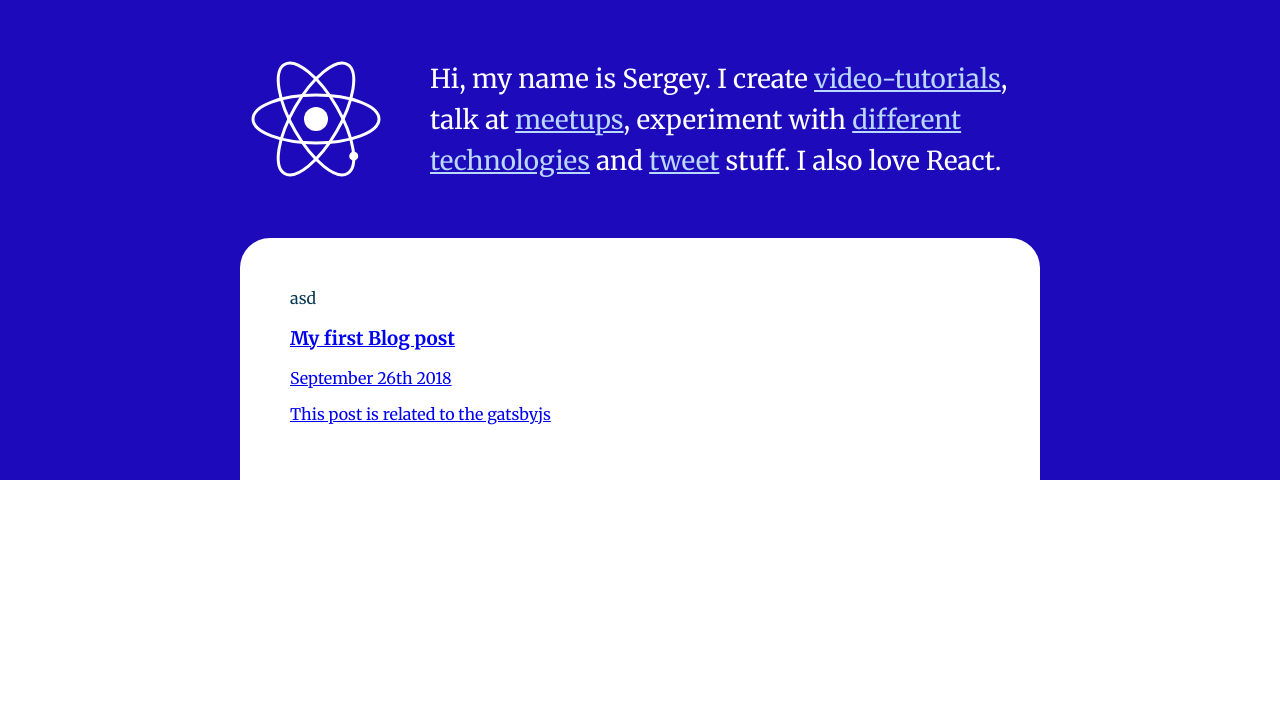
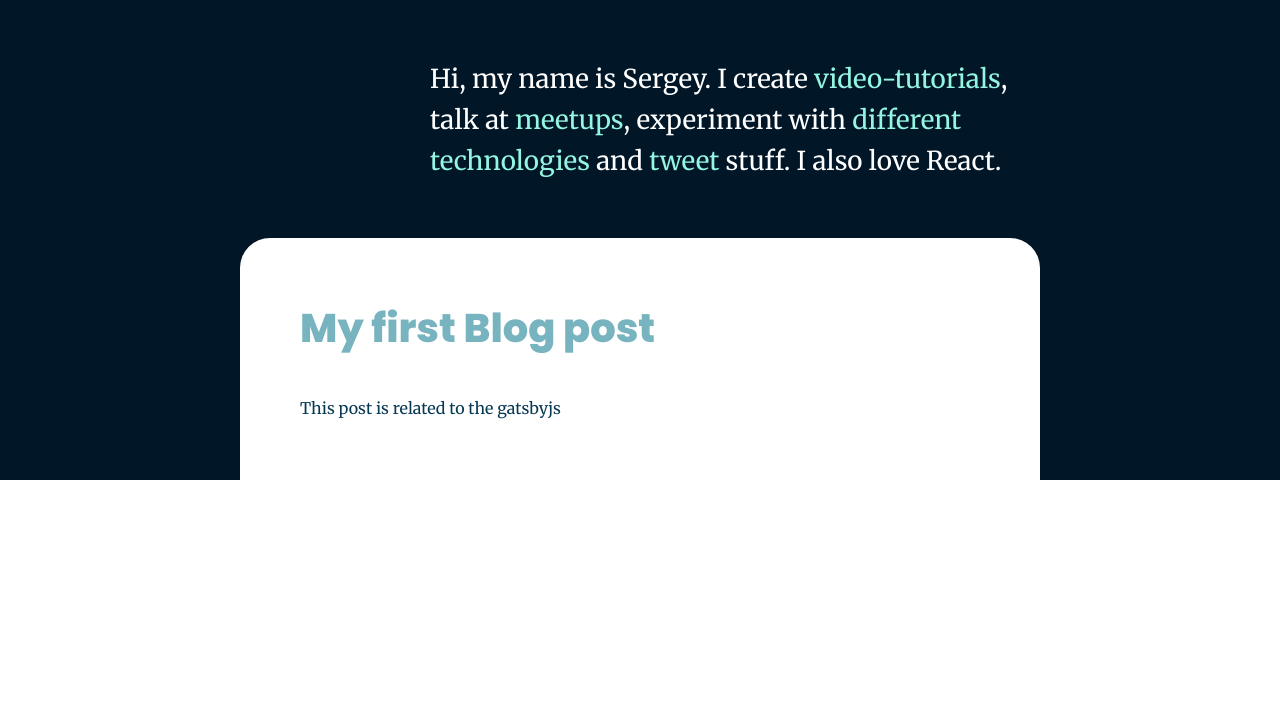
Before and after one commit to latviancoder/staleclosures.dev, a Gatsby site: page / in a window 1280 px wide. Built offline with nearby package versions, Linux system fonts and the light colour scheme; Gatsby itself is replaced by a stand-in of ours; a web font is replaced by a local one.

Commit message:
update design

```diff
--- a/gatsby-browser.js
+++ b/gatsby-browser.js
@@ -4,4 +4,5 @@
  * See: https://www.gatsbyjs.org/docs/browser-apis/
  */
 
-// You can delete this file if you're not using it
+// require('prismjs/themes/prism-okaidia.css');
+// require('prism-themes/themes/prism-atom-dark.css');
--- a/gatsby-config.js
+++ b/gatsby-config.js
@@ -1,7 +1,7 @@
 module.exports = {
   siteMetadata: {
-    title: `Sergey Ryzhov`,
-    description: `Sergey Ryzhov`,
+    title: `Stale Closures`,
+    description: `Stale Closures`,
     author: `@latviancoder`,
   },
   plugins: [
@@ -25,10 +25,26 @@ module.exports = {
         background_color: `#663399`,
         theme_color: `#663399`,
         display: `minimal-ui`,
-        icon: `src/images/gatsby-icon.png`, // This path is relative to the root of the site.
+        icon: `src/images/favicon.png`, // This path is relative to the root of the site.
       },
     },
-    `gatsby-transformer-remark`,
+    {
+      resolve: `gatsby-transformer-remark`,
+      options: {
+        plugins: [
+          {
+            resolve: `gatsby-remark-prismjs`,
+            options: {
+              classPrefix: "language-",
+              inlineCodeMarker: null,
+              aliases: {},
+              showLineNumbers: false,
+              noInlineHighlight: false,
+            },
+          },
+        ],
+      },
+    },
     'gatsby-plugin-offline',
     {
       resolve: `gatsby-source-filesystem`,
@@ -37,6 +53,7 @@ module.exports = {
         name: "pages",
       },
     },
+    'gatsby-plugin-layout'
     // this (optional) plugin enables Progressive Web App + Offline functionality
     // To learn more, visit: https://gatsby.app/offline
     // 'gatsby-plugin-offline',
--- a/package.json
+++ b/package.json
@@ -9,14 +9,18 @@
     "d3-ease": "^1.0.5",
     "gatsby": "^2.1.4",
     "gatsby-image": "^2.0.29",
+    "gatsby-plugin-layout": "^1.0.13",
     "gatsby-plugin-manifest": "^2.0.17",
     "gatsby-plugin-offline": "^2.0.23",
     "gatsby-plugin-react-helmet": "^3.0.6",
     "gatsby-plugin-sharp": "^2.0.20",
     "gatsby-plugin-styled-components": "^3.0.5",
+    "gatsby-remark-prismjs": "^3.2.6",
     "gatsby-source-filesystem": "^2.0.27",
-    "gatsby-transformer-remark": "^2.3.4",
+    "gatsby-transformer-remark": "^2.3.8",
     "gatsby-transformer-sharp": "^2.1.13",
+    "prism-themes": "^1.0.1",
+    "prismjs": "^1.15.0",
     "prop-types": "^15.7.2",
     "react": "^16.8.2",
     "react-dom": "^16.8.2",
--- a/src/components/bg/fixed-bg.js
+++ b/src/components/bg/fixed-bg.js
@@ -12,7 +12,7 @@ const Bg = styled.div`
   right: 0;
   margin: auto;
   height: 60vh;
-  background: #1c0abb;
+  background: #011627;
   z-index: 0;
 `;
 
@@ -43,9 +43,15 @@ const DanContainer = styled.div`
   right: calc((100% - 800px)/4 - 5%);
 `;
 
+const Icons = styled.div`
+  display: none;
+  @media (min-width: 1500px) {
+    display: block;
+  }
+`;
 export default function FixedBg() {
   return <Bg>
-    {window.location.pathname !== '/' && <>
+    {window.location.pathname !== '/' && <Icons>
       <ComputerContainer>
         <Computer/>
       </ComputerContainer>
@@ -58,6 +64,6 @@ export default function FixedBg() {
       <DanContainer>
         <Dan/>
       </DanContainer>
-    </>}
+    </Icons>}
   </Bg>;
 }
--- a/src/components/header/description.js
+++ b/src/components/header/description.js
@@ -7,7 +7,7 @@ const Container = styled(animated.div)`
   line-height: 41px;
   color: #fff;
   a {
-    color: #BAD7FF;
+    color: #94f6e2;
   }
 `;
 
--- a/src/components/header/header.js
+++ b/src/components/header/header.js
@@ -1,4 +1,4 @@
-import React from 'react';
+import React, { memo } from 'react';
 import styled from 'styled-components';
 import { animated } from 'react-spring';
 
@@ -19,11 +19,13 @@ const Container = styled.header`
   padding:  50px 0;
 `;
 
-export default function Header() {
+const Header = memo(() => {
   return <Container>
     <Logo>
-      <ReactLogo/>
+      {/*<ReactLogo/>*/}
     </Logo>
     <Description/>
   </Container>;
-}
+});
+
+export default Header;
--- a/src/components/layout.js
+++ /dev/null
@@ -1,52 +0,0 @@
-import React, { useRef } from 'react';
-import styled, { createGlobalStyle } from 'styled-components';
-
-import SEO from './seo';
-import Header from './header/header';
-import FixedBg from './bg/fixed-bg';
-
-const GlobalStyle = createGlobalStyle`
-  body {
-    font-family: 'Merriweather', 'Georgia', serif;
-    color: #073953;
-  }
-  body, html {
-    margin: 0;
-  }
-  * {
-    box-sizing: border-box;
-  }
-`;
-
-const Container = styled.div`
-  position: relative;
-  max-width: 800px;
-  margin: 0 auto;
-`;
-
-const Main = styled.div`
-  background: #fff;
-  padding: 50px;
-  position: relative;
-  border-top-left-radius: 30px;
-  border-top-right-radius: 30px;
-  z-index: 1;
-`;
-
-function Layout({ children }) {
-  const containerRef = useRef(null);
-
-  return <>
-    <GlobalStyle/>
-    <SEO/>
-    <FixedBg/>
-    <Container ref={containerRef}>
-      <Header/>
-      <Main>
-        {children}
-      </Main>
-    </Container>
-  </>;
-}
-
-export default Layout;
--- a/src/components/seo.js
+++ b/src/components/seo.js
@@ -1,21 +1,21 @@
-import React from "react"
-import Helmet from "react-helmet"
-import { StaticQuery, graphql } from "gatsby"
+import React from "react";
+import Helmet from "react-helmet";
+import { StaticQuery, graphql } from "gatsby";
 
 function SEO({ description, lang, meta, keywords, title }) {
   return (
     <StaticQuery
       query={detailsQuery}
       render={data => {
-        const metaDescription =
-          description || data.site.siteMetadata.description
+        const metaTitle = title || data.site.siteMetadata.title;
+        const metaDescription = description || data.site.siteMetadata.description;
 
         return (
           <Helmet
             htmlAttributes={{
               lang,
             }}
-            title={data.site.siteMetadata.title}
+            title={metaTitle}
             meta={[
               {
                 name: `description`,
@@ -23,7 +23,7 @@ function SEO({ description, lang, meta, keywords, title }) {
               },
               {
                 property: `og:title`,
-                content: title,
+                content: metaTitle,
               },
               {
                 property: `og:description`,
@@ -43,7 +43,7 @@ function SEO({ description, lang, meta, keywords, title }) {
               },
               {
                 name: `twitter:title`,
-                content: title,
+                content: metaTitle,
               },
               {
                 name: `twitter:description`,
@@ -51,16 +51,17 @@ function SEO({ description, lang, meta, keywords, title }) {
               },
             ]}
           >
+            <link rel='stylesheet' href='https://cdn.jsdelivr.net/font-hack/2.020/fonts/woff2/hack-regular-webfont.woff2?v=2.020'/>
             <link href="https://fonts.googleapis.com/css?family=Merriweather:400,700" rel="stylesheet"/>
             <link href="https://fonts.googleapis.com/css?family=Poppins:800,900" rel="stylesheet"/>
           </Helmet>
-        )
+        );
       }}
     />
-  )
+  );
 }
 
-export default SEO
+export default SEO;
 
 const detailsQuery = graphql`
   query DefaultSEOQuery {
@@ -72,4 +73,4 @@ const detailsQuery = graphql`
       }
     }
   }
-`
+`;
--- /dev/null
+++ b/src/components/shared/heading.js
@@ -0,0 +1,10 @@
+import styled from 'styled-components';
+
+const Heading = styled.h1`
+  margin-top: 0;
+  font-family: 'Poppins', serif;
+  font-size: 40px;
+  font-weight: 800;
+`;
+
+export default Heading;
--- /dev/null
+++ b/src/layouts/index.js
@@ -0,0 +1,204 @@
+import React, { useRef } from 'react';
+import styled, { createGlobalStyle } from 'styled-components';
+import FixedBg from '../components/bg/fixed-bg';
+import Header from '../components/header/header';
+
+const GlobalStyle = createGlobalStyle`
+  body {
+    font-family: 'Merriweather', 'Georgia', serif;
+    color: #073953;
+  }
+  body, html {
+    margin: 0;
+  }
+  * {
+    box-sizing: border-box;
+  }
+  a {
+    color: #051153;
+    text-decoration: none;
+  }
+  .language-text {
+    font-family: 'Hack', monospace;
+    padding: .15em .3em .05em;
+    background: #e7f6f4;
+  }
+  .gatsby-highlight {
+    margin: 30px -20px;
+    //background: #282c34;
+    background: #011627;
+    border-radius: 10px;
+    -webkit-font-smoothing: antialiased;
+    -moz-osx-font-smoothing: grayscale;
+    text-rendering: optimizeLegibility;
+    font-variant-ligatures: contextual;
+    font-size: 14px;
+    font-family: 'Hack', monospace;
+    line-height: 1.5;
+    font-weight: 350;
+    color: #fff;
+    pre[class*="language-"]::-moz-selection, pre[class*="language-"] ::-moz-selection,
+    code[class*="language-"]::-moz-selection, code[class*="language-"] ::-moz-selection {
+        color: inherit;
+        background: rgba(33,66,131,.85);
+    }
+
+    pre[class*="language-"]::selection, pre[class*="language-"] ::selection,
+    code[class*="language-"]::selection, code[class*="language-"] ::selection {
+        color: inherit;
+        background: rgba(33,66,131,.85);
+    }
+
+    /* Code blocks */
+    pre[class*="language-"] {
+      padding: 20px;
+      margin: 0;
+      overflow: auto;
+    }
+
+    .token.comment,
+    .token.prolog,
+    .token.cdata {
+      color: #808080;
+    }
+
+    .token.delimiter,
+    .token.boolean,
+    .token.keyword,
+    .token.selector,
+    .token.important,
+    .token.atrule {
+      color: #9abeff;
+    }
+
+    .token.operator,
+    .token.punctuation,
+    .token.attr-name {
+        color: #e189ff;
+    }
+
+    .token.tag,
+    .token.tag .punctuation,
+    .token.doctype,
+    .token.builtin {
+        color: #e8bf6a;
+    }
+
+    .token.entity,
+    .token.number,
+    .token.symbol {
+        color: #6897bb;
+    }
+
+    .token.property,
+    .token.constant,
+    .token.variable {
+        color: #9876aa;
+    }
+
+    .token.string,
+    .token.char {
+      color: #ADDB67;
+    }
+
+    .token.attr-value,
+    .token.attr-value .punctuation {
+        color: #a5c261;
+    }
+    .token.attr-value .punctuation:first-child {
+        color: #a9b7c6;
+    }
+
+    .token.url {
+      color: #287bde;
+      text-decoration: underline;
+    }
+
+    .token.function {
+      color: #94f6e2;
+    }
+
+    .token.regex {
+        background: #364135;
+    }
+
+    .token.bold {
+      font-weight: bold;
+    }
+
+    .token.italic {
+      font-style: italic;
+    }
+
+    .token.inserted {
+        background: #294436;
+    }
+
+    .token.deleted {
+        background: #484a4a;
+    }
+
+    code.language-css .token.property,
+    code.language-css .token.property + .token.punctuation {
+      color: #a9b7c6;
+    }
+
+    code.language-css .token.id {
+      color: #ffc66d;
+    }
+
+    code.language-css .token.selector > .token.class,
+    code.language-css .token.selector > .token.attribute,
+    code.language-css .token.selector > .token.pseudo-class,
+    code.language-css .token.selector > .token.pseudo-element {
+      color: #ffc66d;
+    }
+  }
+  .gatsby-highlight-code-line {
+    background-color: #042e51;
+    display: block;
+    margin-right: -20px;
+    margin-left: -20px;
+    padding: 0 20px;
+    border-left: 0.25em solid #e189ff;
+  }
+`;
+
+const Container = styled.div`
+  position: relative;
+  max-width: 800px;
+  margin: 0 auto;
+`;
+
+const Main = styled.div`
+  background: #fff;
+  padding: 60px;
+  position: relative;
+  border-top-left-radius: 30px;
+  border-top-right-radius: 30px;
+  z-index: 1;
+  min-height: 60vh;
+  a {
+    color: #78b4bf;
+    box-shadow: 0 1px 0 0 #78b4bf;
+    text-decoration: none;
+    &:hover {
+      box-shadow: none;
+    }
+  }
+`;
+
+function Layout({ children }) {
+  return <>
+    <GlobalStyle/>
+    <FixedBg/>
+    <Container>
+      <Header/>
+      <Main>
+        {children}
+      </Main>
+    </Container>
+  </>;
+}
+
+export default Layout;
--- a/src/pages/index.js
+++ b/src/pages/index.js
@@ -1,7 +1,8 @@
 import React from 'react';
 import { Link, graphql } from 'gatsby';
 
-import Layout from '../components/layout';
+import Heading from '../components/shared/heading';
+import SEO from '../components/seo';
 
 export const listQuery = graphql`
   query ListQuery {
@@ -25,20 +26,17 @@ export const listQuery = graphql`
 
 const IndexPage = (props) => {
   const postList = props.data.allMarkdownRemark;
-  return (
-    <Layout>
-      asd
-      {postList.edges.map(({ node }, i) => (
+  return <>
+    <SEO/>
+    {postList.edges.map(({ node }, i) => (
+      <>
         <Link to={node.fields.slug} className="link" key={node.frontmatter.title}>
-          <div>
-            <h3>{node.frontmatter.title}</h3>
-            <span>{node.frontmatter.date}</span>
-            <p>{node.frontmatter.description}</p>
-          </div>
+          <Heading as="h3">{node.frontmatter.title}</Heading>
         </Link>
-      ))}
-    </Layout>
-  );
+        <p>{node.frontmatter.description}</p>
+      </>
+    ))}
+  </>;
 };
 
 export default IndexPage;
```
Also changed, not shown: src/pages/404.js (+4 -6 lines), src/templates/blog-post.js (+11 -17 lines), src/images/dan.png, src/images/favicon.ico (added), src/images/favicon.png (added), 1 other file.
